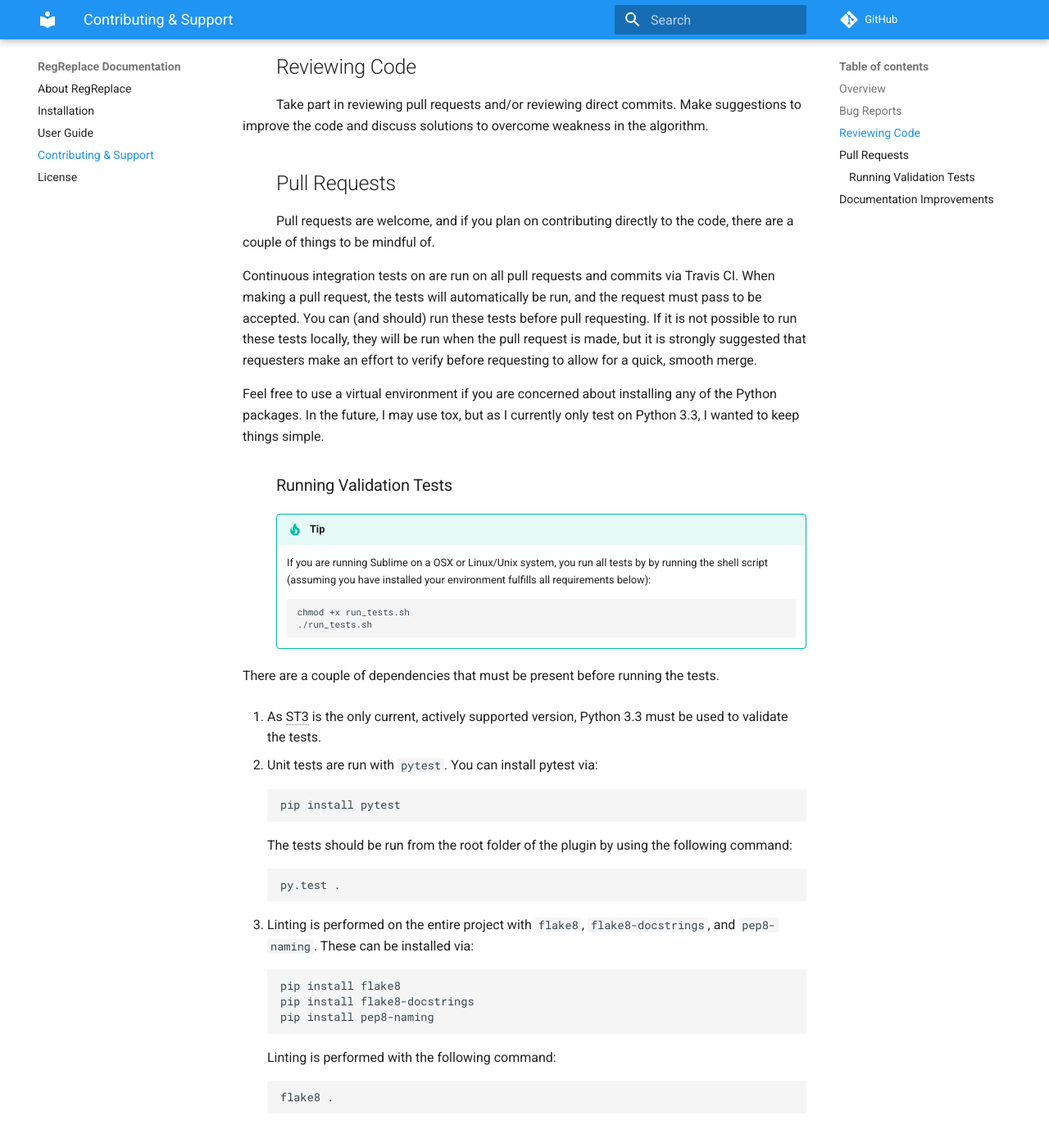
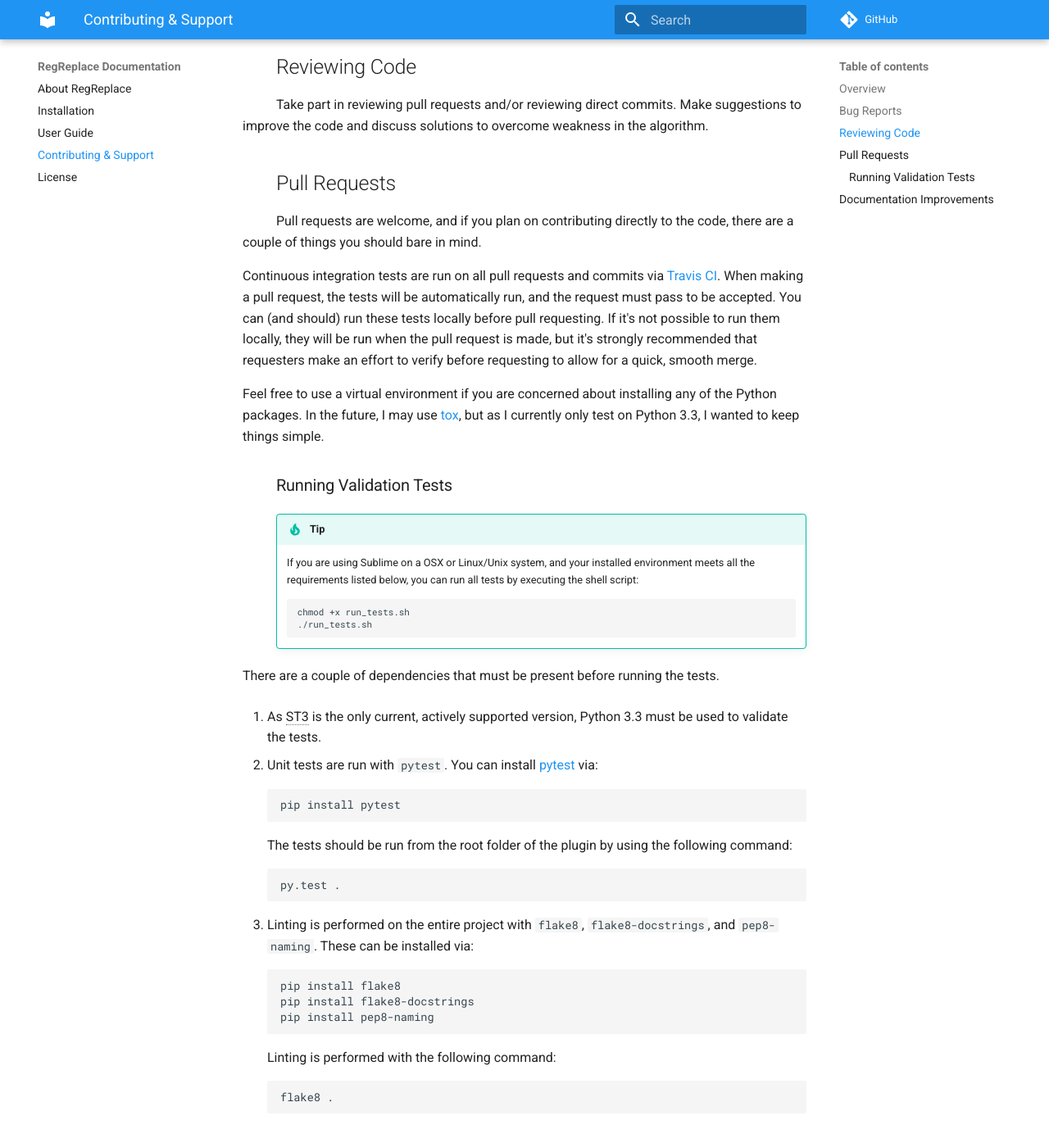
Before and after one commit to facelessuser/RegReplace, an MkDocs documentation site: the page built from docs/src/markdown/contributing.md, in a window 1280 px wide and 1400 px high, scrolled down 1298 px. Shown: the top 1384 px of the window at 82% size. Built offline with MkDocs 1.6.1 and Material for MkDocs 9.7.7, drawn with Linux system fonts in a browser that asks for light colours; comment, search, counter and statistics services are not loaded; old or Windows-style settings are respelled for this version of MkDocs; some of the changed text lies outside the part shown.

Commit message:
Document Improvements (#69)
* Polish Index

Edit "Overview": rephrased, shorter and possibly slightly smoother.

Edit "Features": "un-highlight" -> "unhighligh" — ref:

https://english.stackexchange.com/questions/192462/what-is-the-meaning-of-unhighlight

* Polish "User Guide"

Text revised up to section "Replace Only Under Selection(s)" (included):
- Typos fixes
- Some rephrasing
- Titles casing fixed according to "Chicago style", using:
   https://capitalizemytitle.com/

* Feature/doc fix (#70)

* Attempt to get tests passing again

* Restrict material version

* Finish Polishing "User Guide"

- Typos fixes
- Some rephrasing
- Fixed some hard-linebreaks in the middle of paragraphs

* Polish "Installation"

Revise "Installation" section. Minor fixes only.

* Polish "Contributing & Support"

Revise "Contributing & Support" section:
- Add a few links to mentioned external resources (Travis CI, etc)
- Smoothen some sentences.

* Document fixes

* Update tests

* quickstart.md: Typo (#68)

* Fix Docs

Apply all suggested fixes to doc files.

* Polish Index

Edit "Overview": rephrased, shorter and possibly slightly smoother.

Edit "Features": "un-highlight" -> "unhighligh" — ref:

https://english.stackexchange.com/questions/192462/what-is-the-meaning-of-unhighlight

* Polish "User Guide"

Text revised up to section "Replace Only Under Selection(s)" (included):
- Typos fixes
- Some rephrasing
- Titles casing fixed according to "Chicago style", using:
   https://capitalizemytitle.com/

* Finish Polishing "User Guide"

- Typos fixes
- Some rephrasing
- Fixed some hard-linebreaks in the middle of paragraphs

* Polish "Installation"

Revise "Installation" section. Minor fixes only.

* Polish "Contributing & Support"

Revise "Contributing & Support" section:
- Add a few links to mentioned external resources (Travis CI, etc)
- Smoothen some sentences.

* Fix Docs

Apply all suggested fixes to doc files.

* Fixes

````diff
--- a/docs/src/markdown/contributing.md
+++ b/docs/src/markdown/contributing.md
@@ -7,12 +7,12 @@ Sublime Versions | Description
 ST2\ <=\ version\ <\ ST3 | Supported on a separate branch, but not actively.  Any further fixes or enhancements must come from the community.  Issues for versions less than ST3 will not be addressed moving forward by me.  Pull requests are welcome for back-porting features, enhancements, or fixes to the old branch, but the content of the pull **must** already exist on the main, actively developed branch.  I will not allow an older branch to exceed the main branch in regards to functionality. |
 ST3 | Fully supported and actively maintained.
 
-Contribution from the community is encouraged and can be done in a variety of ways:
+Contributions from the community are encouraged and can be done in a variety of ways:
 
-- Bug reports.
-- Reviewing code.
-- Code patches via pull requests.
-- Documentation improvements via pull requests.
+- Bug reports
+- Code reviewing
+- Code patches via pull requests
+- Documentation improvements via pull requests
 
 ## Bug Reports
 
@@ -37,16 +37,16 @@ Take part in reviewing pull requests and/or reviewing direct commits.  Make sugg
 
 ## Pull Requests
 
-Pull requests are welcome, and if you plan on contributing directly to the code, there are a couple of things to be mindful of.
+Pull requests are welcome, and if you plan on contributing directly to the code, there are a couple of things you should bare in mind.
 
-Continuous integration tests on are run on all pull requests and commits via Travis CI.  When making a pull request, the tests will automatically be run, and the request must pass to be accepted.  You can (and should) run these tests before pull requesting.  If it is not possible to run these tests locally, they will be run when the pull request is made, but it is strongly suggested that requesters make an effort to verify before requesting to allow for a quick, smooth merge.
+Continuous integration tests are run on all pull requests and commits via [Travis CI][travis].  When making a pull request, the tests will be automatically run, and the request must pass to be accepted.  You can (and should) run these tests locally before pull requesting.  If it's not possible to run them locally, they will be run when the pull request is made, but it's strongly recommended that requesters make an effort to verify before requesting to allow for a quick, smooth merge.
 
-Feel free to use a virtual environment if you are concerned about installing any of the Python packages.  In the future, I may use tox, but as I currently only test on Python 3.3, I wanted to keep things simple.
+Feel free to use a virtual environment if you are concerned about installing any of the Python packages.  In the future, I may use [tox][tox], but as I currently only test on Python 3.3, I wanted to keep things simple.
 
 ### Running Validation Tests
 
 !!! tip "Tip"
-    If you are running Sublime on a OSX or Linux/Unix system, you run all tests by by running the shell script (assuming you have installed your environment fulfills all requirements below):
+    If you are using Sublime on a OSX or Linux/Unix system, and your installed environment meets all the requirements listed below, you can run all tests by executing the shell script:
 
     ```
     chmod +x run_tests.sh
@@ -57,7 +57,7 @@ There are a couple of dependencies that must be present before running the tests
 
 1. As ST3 is the only current, actively supported version, Python 3.3 must be used to validate the tests.
 
-2. Unit tests are run with `pytest`.  You can install pytest via:
+2. Unit tests are run with `pytest`.  You can install [pytest][pytest] via:
 
     ```
     pip install pytest
@@ -85,7 +85,7 @@ There are a couple of dependencies that must be present before running the tests
 
 ## Documentation Improvements
 
-A ton of time has been spent not only creating and supporting this plugin, but also spent making this documentation.  If you feel it is still lacking, show your appreciation for the plugin by helping to improve the documentation.  Help with documentation is always appreciated and can be done via pull requests.  There shouldn't be any need to run validation tests if only updating documentation.
+A huge amount of time has been spent not only creating and supporting this plugin, but also writing this documentation.  If you feel it's still lacking, show your appreciation for the plugin by helping to improve the documentation.  Help with documentation is always appreciated and can be done via pull requests.  There shouldn't be any need to run validation tests when updating just the documentation.
 
 You don't have to render the docs locally before pull requesting, but if you wish to, I currently use a combination of [mkdocs][mkdocs] with my own custom Python Markdown [extensions][pymdown-extensions] to render the docs.  You can preview the docs if you install these two packages.  The command for previewing the docs is `mkdocs serve` from the root directory.
 
````
Also changed, not shown: docs/src/markdown/_snippets/links.md (+3 -0 lines), docs/src/markdown/index.md (+4 -4 lines), docs/src/markdown/installation.md (+5 -5 lines), docs/src/markdown/usage.md (+35 -39 lines), 1 other file.
